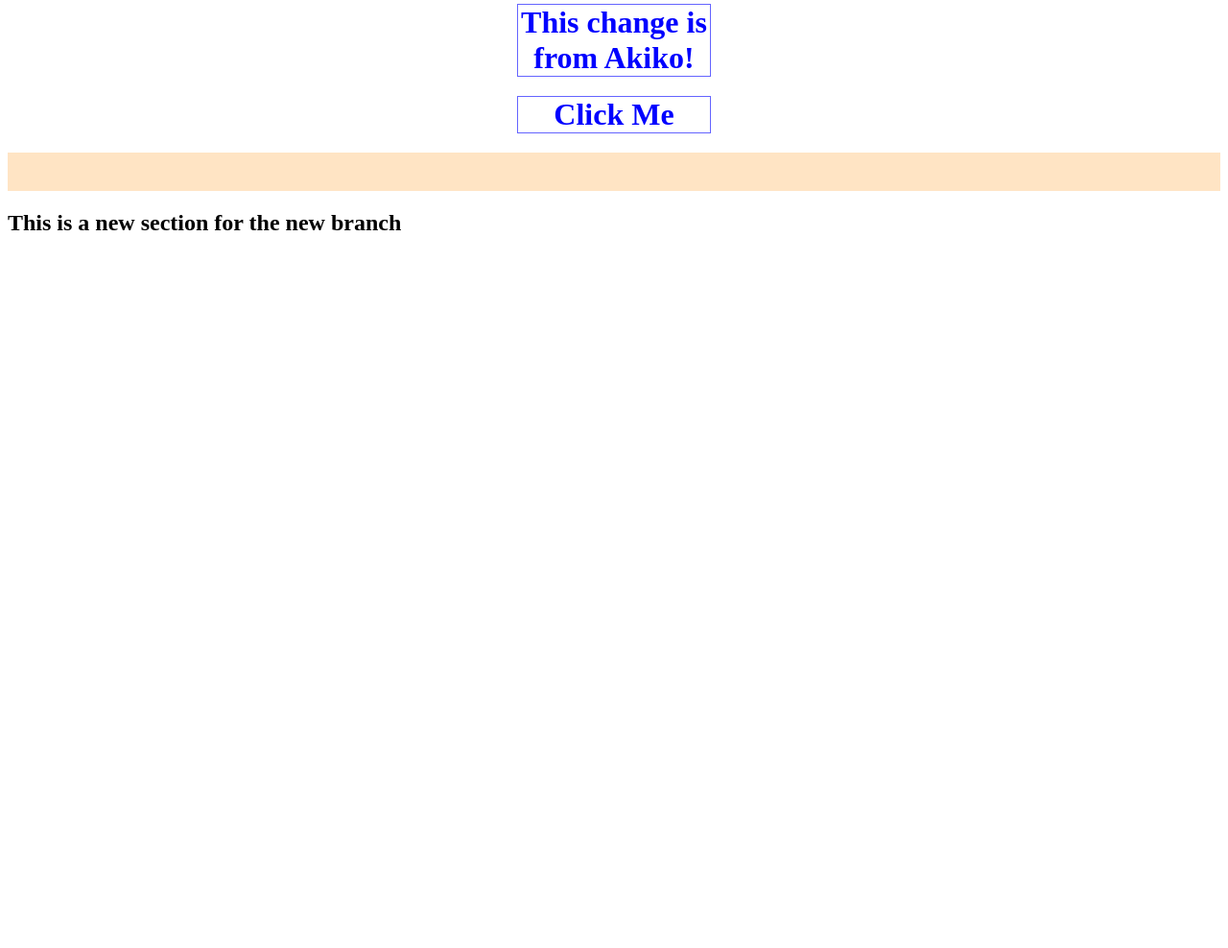
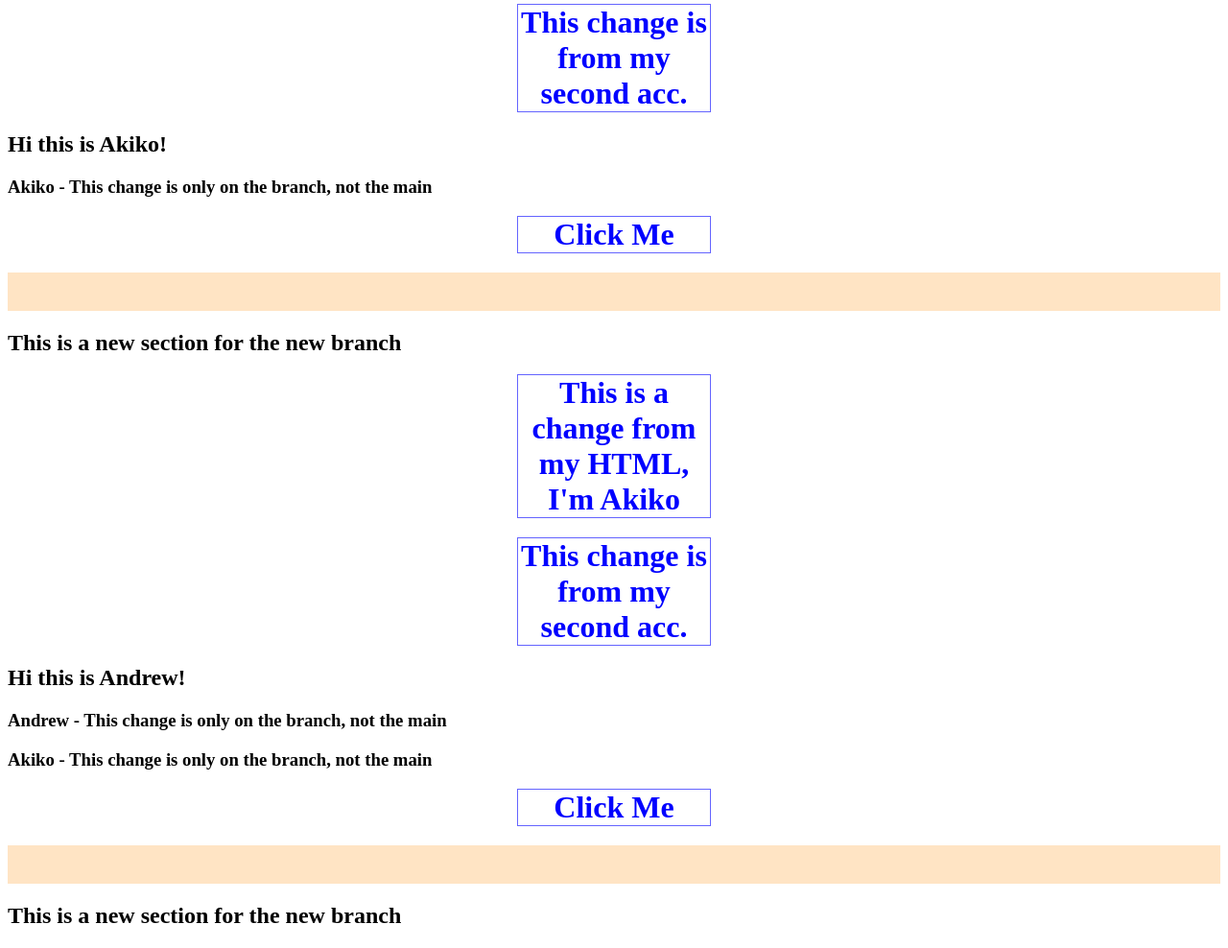
Before and after one commit to ahastings-hlmsgln/w7_collab, a plain HTML site: page index.html in a window 1280 px wide. Shown: the part 174-1162 px from the top of the page at 96% size. Before the commit the page ends 800 px from the top, so only its background shows below. Drawn offline with Linux system fonts and the light colour scheme.

Commit message:
Update index.html

```diff
--- a/index.html
+++ b/index.html
@@ -5,7 +5,9 @@
 </head>
 <body>
     <h1> This is a change from my HTML, I'm Andrew </h1>
-    <h1> This change is from Akiko! </h1>
+    <h1> This change is from my second acc. </h1>
+    <h2> Hi this is Akiko! </h2>
+    <h3> Akiko - This change is only on the branch, not the main </h3>
     <h1 onclick="displayMessage();">Click Me</h1>
     <div id="message-box"></div>
 
@@ -13,3 +15,23 @@
     <script src="./myscript.js"></script>
 </body>
 </html>
+
+
+<!DOCTYPE html>
+<html>
+<head>
+    <link rel="stylesheet" href="./mystyle.css">
+</head>
+<body>
+    <h1> This is a change from my HTML, I'm Akiko </h1>
+    <h1> This change is from my second acc. </h1>
+    <h2> Hi this is Andrew! </h2>
+    <h3> Andrew - This change is only on the branch, not the main </h3>
+    <h3> Akiko - This change is only on the branch, not the main </h3>
+    <h1 onclick="displayMessage();">Click Me</h1>
+    <div id="message-box"></div>
+
+    <h2> This is a new section for the new branch</h2>
+    <script src="./myscript.js"></script>
+</body>
+</html>
```
